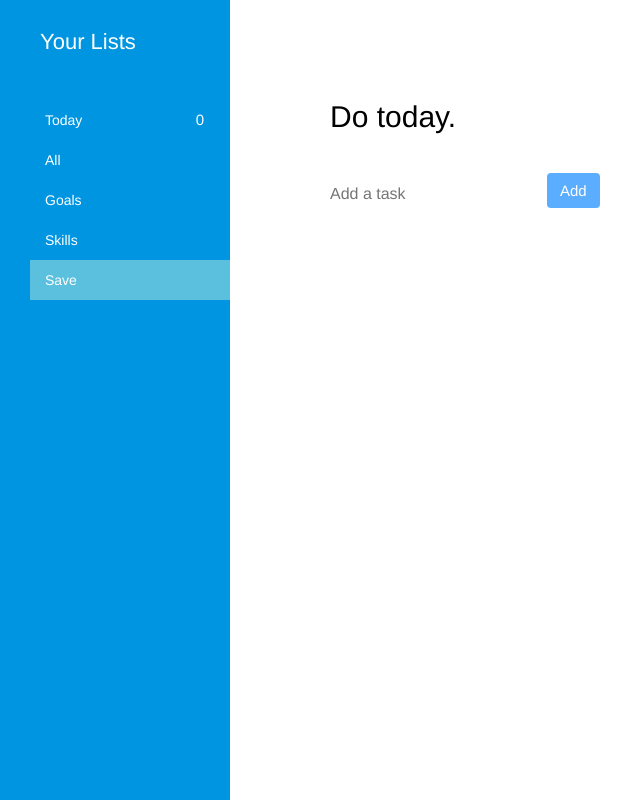
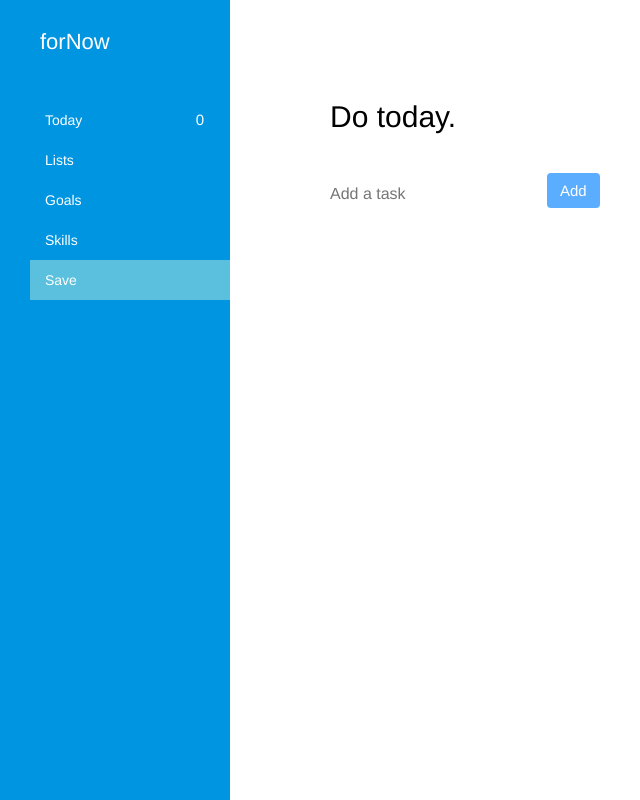
Before and after one commit to neisfelder/forNow, a Flask app: page / in a window 1280 px wide. Shown: the whole page, without its empty margins (0-640 px from the left). Run offline with Flask 2, Linux system fonts and the light colour scheme; some libraries are stand-ins or nearby versions.

Commit message:
second commit

```diff
--- a/app/static/orgapp.js
+++ b/app/static/orgapp.js
@@ -23,9 +23,15 @@
       }
     }
 
+    $('.new-list input').click(function() {
+      document.getElementById('newlist-input').placeholder = "";
+      console.log("switch");
+    });
+
     $('.new-list .btn').click(function() {
       newListName = $("#newlist-input").val();
       createList(newListName);
+      console.log("switch");
       document.getElementById('newlist-input').value = "";
     });
 
--- a/app/static/style.css
+++ b/app/static/style.css
@@ -290,11 +290,13 @@ input {
 	width: 100%;
 	min-height: 200px;
 	text-align: left;
-	/*background-color: lightgray;*/
+
 }
 
 .new-list input {
     font-size: 22px;
+    background-color: rgba(234, 231, 231, 0.77);
+    border-radius: 6px;
 }
 
 .new-list .btn {
--- a/app/templates/listpage.html
+++ b/app/templates/listpage.html
@@ -22,10 +22,10 @@
 
 	  	 <!-- Navigation between Today and All -->
 	  	 <div class="navSideBar">
-			  <h2>Your Lists</h2>
+			  <h2>forNow</h2>
 			  <ul class="nav nav-items">
 			    <li class="navButton active"><a data-toggle="tab" href="#today-tab">Today <span class="amountLabel" id="todayCount">0</span></a></li>
-			    <li class="navButton"><a data-toggle="tab" href="#all-tab">All</a></li>
+			    <li class="navButton"><a data-toggle="tab" href="#all-tab">Lists</a></li>
 
 			    <li class="navButton sub-nav"><a data-toggle="tab" href="#goals-tab">Goals</a></li>
 			    <li class="navButton sub-nav"><a data-toggle="tab" href="#skills-tab">Skills</a></li>
--- a/app/views.py
+++ b/app/views.py
@@ -4,7 +4,7 @@ from flask import request
 import json
 
 app = Flask(__name__)
-app.config.from_object('config')
+#app.config.from_object('config')
 
 #from app import views, models
 
```
